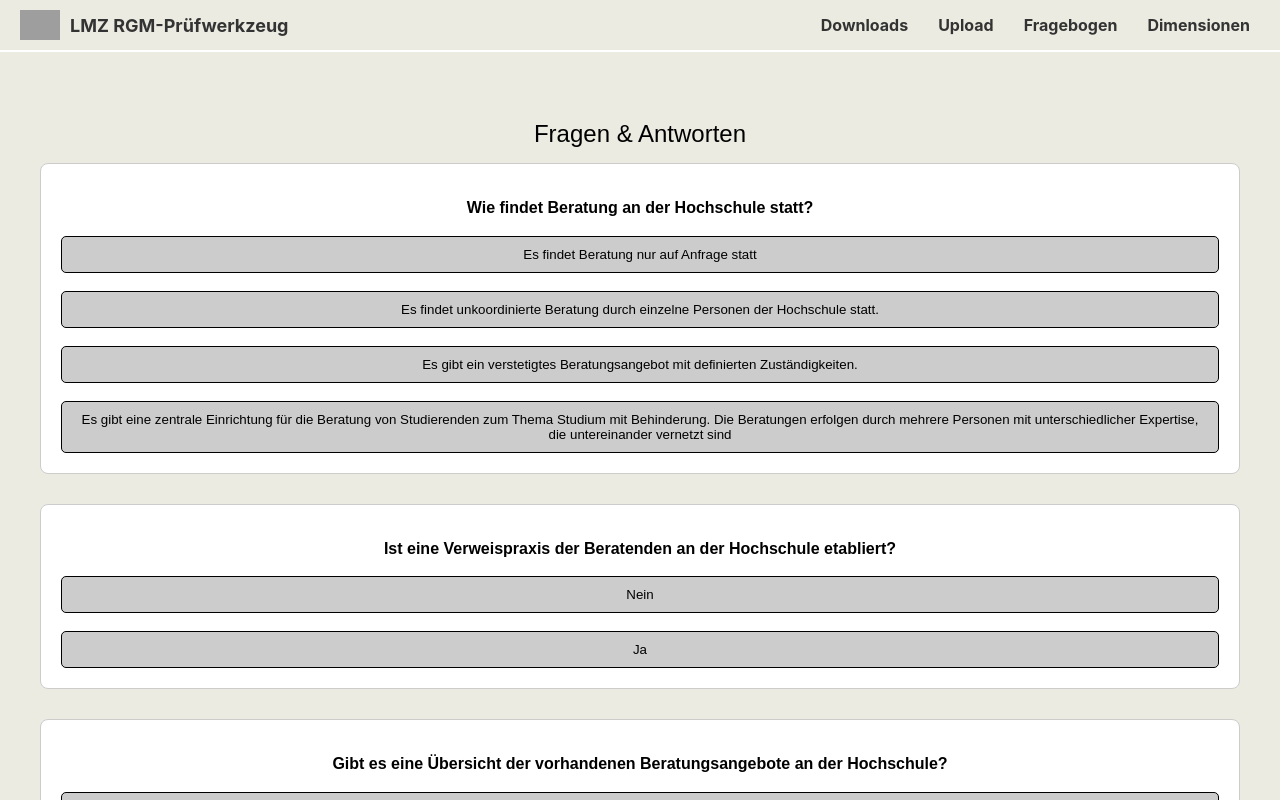
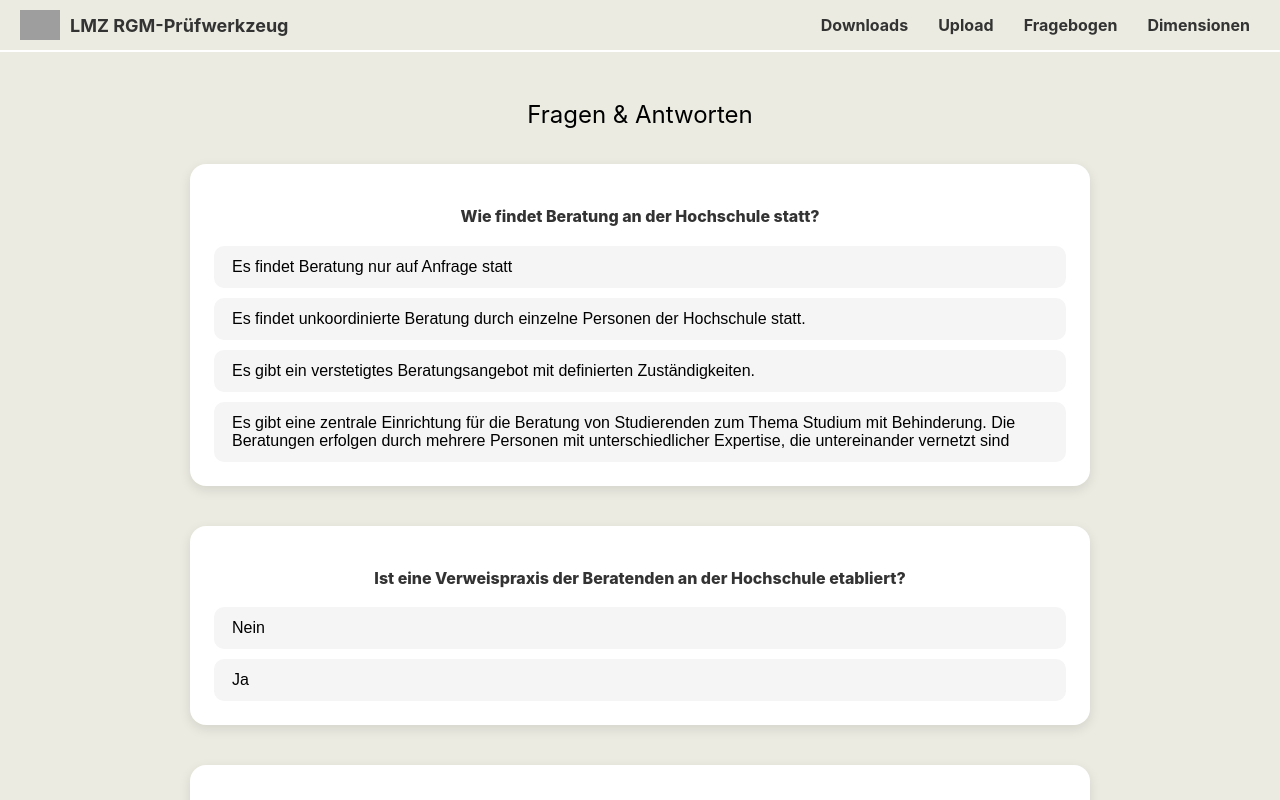
Before and after one commit to zimmermanng/RGM-Webservice-public, a React (Create React App) app in the folder Frontend/: page /questionnaire/D1 in a window 1280 px wide. Shown: the top 800 px of the page. Built offline with nearby package versions, Linux system fonts and the light colour scheme; grey boxes are pictures that could not be loaded.

Commit message:
styling questionnaire

```diff
--- a/Frontend/src/pages/QuestionnairePage.css
+++ b/Frontend/src/pages/QuestionnairePage.css
@@ -1,42 +1,107 @@
 .questions-container {
-  padding: 20px;
-  font-family: sans-serif;
+  display: flex;
+  flex-direction: column;
+  align-items: center;
+  width: 100%;
+  max-width: 900px;
+  margin: 0 auto;
 }
 
+/* Einzelne Fragebox */
 .question-box {
-  margin-bottom: 30px;
-  padding: 15px;
-  border: 1px solid #ccc;
-  border-radius: 8px;
-  background-color:white;
+  background-color: #ffffff;
+  border-radius: 16px;
+  box-shadow: 0 4px 12px rgba(0, 0, 0, 0.1);
+  padding: 24px;
+  margin: 20px 0;
+  width: 100%;
+  transition: transform 0.2s ease, box-shadow 0.2s ease;
 }
 
+.question-box:hover {
+  transform: translateY(-4px);
+  box-shadow: 0 6px 18px rgba(0, 0, 0, 0.15);
+}
+
+/* Fragetext */
 .question-text {
-  font-weight: bold;
-  margin-bottom: 10px;
+  font-weight: 800;
+  color: #333;
+  margin-bottom: 16px;
+
 }
+
+/* ===============================
+   Antwort-Buttons
+   =============================== */
 
 .answers {
   display: flex;
   flex-direction: column;
-  gap: 8px;
+  gap: 10px;
 }
 
 .answer-button {
-    margin: 5px;
-  padding: 10px 15px;
-  border: 1px solid black;
-  background-color: #ccc;
+  background-color: #f5f5f5;
+  border: 2px solid transparent;
+  border-radius: 10px;
+  padding: 10px 16px;
+  font-size: 1rem;
   cursor: pointer;
-  border-radius: 5px;
+  text-align: left;
+  transition: all 0.2s ease;
 }
 
 .answer-button:hover {
-    background-color: #f0f0f0;
+  background-color: #e9e9e9;
+  border-color: #c7c7c7;
 }
 
+/* Wenn ausgewählt */
 .answer-button.selected {
-  background-color: rgb(68, 68, 68);
-  color: white;
-  font-weight: bold;
+  background-color: hsl(32, 75%, 75%);
+  border-color: #F69E2F;
 }
+
+/* ===============================
+   Submit-Button
+   =============================== */
+
+.submit-button {
+  margin-top: 40px;
+  padding: 14px 28px;
+  font-size: 1.1rem;
+  border: none;
+  border-radius: 30px;
+  background-color: #F69E2F;
+  cursor: pointer;
+  transition: background-color 0.2s ease, transform 0.1s ease;
+}
+
+.submit-button:hover {
+  background-color: #F69E2F;
+  transform: scale(1.02);
+}
+
+.submit-button:active {
+  transform: scale(0.98);
+}
+
+/* ===============================
+   Responsive Design
+   =============================== */
+
+@media (max-width: 768px) {
+  .question-box {
+    padding: 18px;
+  }
+
+  .answer-button {
+    font-size: 0.95rem;
+    padding: 8px 14px;
+  }
+
+  .submit-button {
+    width: 100%;
+  }
+}
```
